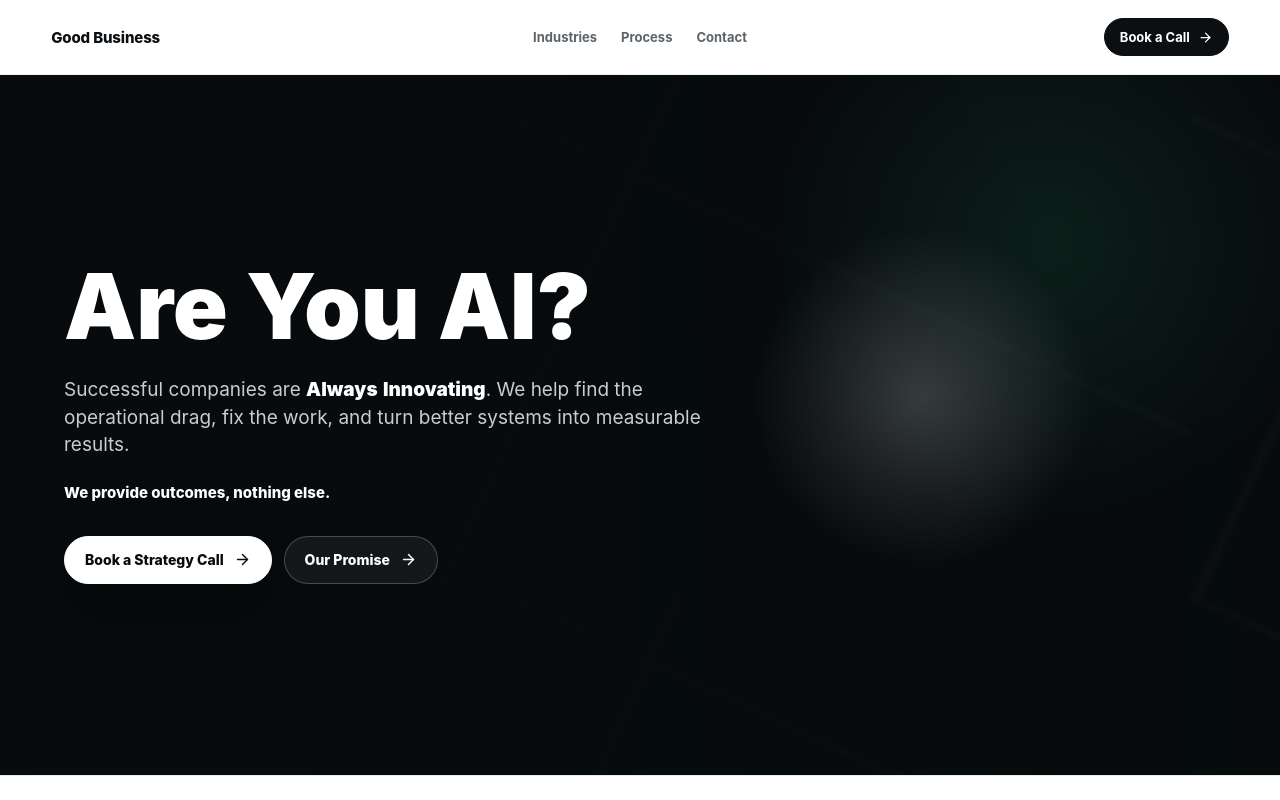
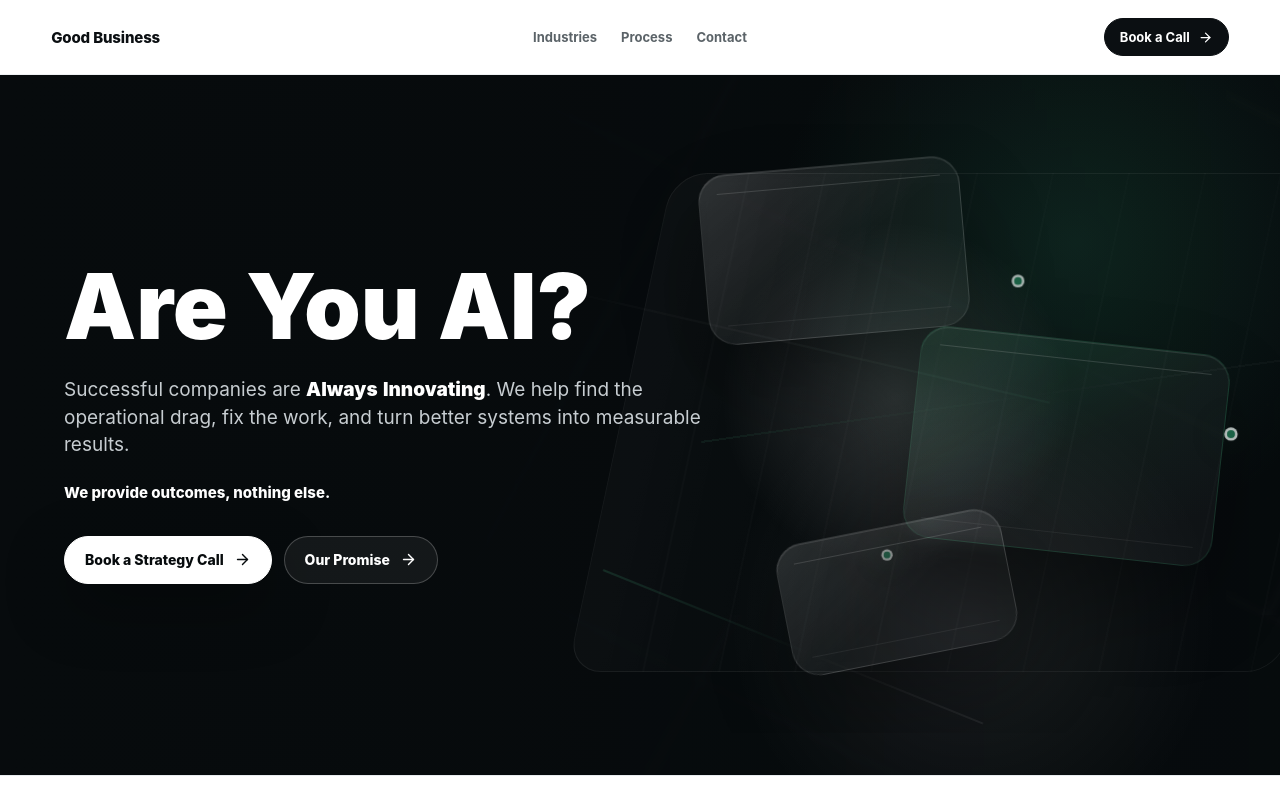
Before and after one commit to briantraudt/goodbusiness, a Next.js app: page / in a window 1280 px wide. Shown: the top 800 px of the page. Built offline with nearby package versions, Linux system fonts and the light colour scheme.

Commit message:
Add defined motion hero backdrop

```diff
--- a/app/globals.css
+++ b/app/globals.css
@@ -585,7 +585,70 @@ a {
   }
 
   to {
-    background-position: 760px 0, -680px 0, 164px 0, 0 164px;
+    background-position: 820px 0, -700px 0, 188px 0, 0 188px;
+  }
+}
+
+@keyframes panel-float-a {
+  0%,
+  100% {
+    transform: translate3d(0, 0, 0) rotate(-8deg);
+  }
+
+  50% {
+    transform: translate3d(18px, -14px, 0) rotate(-5deg);
+  }
+}
+
+@keyframes panel-float-b {
+  0%,
+  100% {
+    transform: translate3d(0, 0, 0) rotate(9deg);
+  }
+
+  50% {
+    transform: translate3d(-22px, 16px, 0) rotate(6deg);
+  }
+}
+
+@keyframes panel-float-c {
+  0%,
+  100% {
+    transform: translate3d(0, 0, 0) rotate(-15deg);
+  }
+
+  50% {
+    transform: translate3d(16px, 18px, 0) rotate(-11deg);
+  }
+}
+
+@keyframes signal-sweep {
+  0% {
+    opacity: 0.18;
+    background-position: -180px 0;
+  }
+
+  45%,
+  55% {
+    opacity: 0.8;
+  }
+
+  100% {
+    opacity: 0.18;
+    background-position: 360px 0;
+  }
+}
+
+@keyframes node-pulse {
+  0%,
+  100% {
+    transform: scale(1);
+    opacity: 0.5;
+  }
+
+  50% {
+    transform: scale(1.35);
+    opacity: 1;
   }
 }
 
@@ -2774,13 +2837,13 @@ a {
 }
 
 .quiet-hero::before {
-  opacity: 0.42;
+  opacity: 0.34;
   background:
-    linear-gradient(115deg, transparent 0 48%, rgba(255, 255, 255, 0.16) 49%, transparent 50% 100%),
-    linear-gradient(25deg, transparent 0 54%, rgba(255, 255, 255, 0.12) 55%, transparent 56% 100%),
-    repeating-linear-gradient(90deg, transparent 0 82px, rgba(255, 255, 255, 0.055) 83px, transparent 84px),
-    repeating-linear-gradient(0deg, transparent 0 82px, rgba(255, 255, 255, 0.04) 83px, transparent 84px);
-  background-size: 760px 520px, 680px 480px, 164px 164px, 164px 164px;
+    linear-gradient(118deg, transparent 0 47%, rgba(255, 255, 255, 0.12) 48%, transparent 49% 100%),
+    linear-gradient(26deg, transparent 0 56%, rgba(255, 255, 255, 0.08) 57%, transparent 58% 100%),
+    repeating-linear-gradient(90deg, transparent 0 92px, rgba(255, 255, 255, 0.045) 93px, transparent 94px),
+    repeating-linear-gradient(0deg, transparent 0 92px, rgba(255, 255, 255, 0.032) 93px, transparent 94px);
+  background-size: 820px 540px, 700px 500px, 188px 188px, 188px 188px;
   transform: translate3d(0, 0, 0);
   animation: operational-drift 24s linear infinite;
 }
@@ -2788,14 +2851,156 @@ a {
 .quiet-hero::after {
   z-index: -1;
   background:
-    radial-gradient(circle at 72% 46%, rgba(255, 255, 255, 0.18), transparent 17%),
-    radial-gradient(circle at 82% 24%, rgba(35, 111, 79, 0.2), transparent 24%),
-    linear-gradient(90deg, #070b0d 0%, rgba(7, 11, 13, 0.94) 42%, rgba(7, 11, 13, 0.7) 100%);
+    radial-gradient(circle at 70% 46%, rgba(255, 255, 255, 0.16), transparent 18%),
+    radial-gradient(circle at 84% 24%, rgba(36, 117, 85, 0.23), transparent 25%),
+    radial-gradient(circle at 76% 78%, rgba(255, 255, 255, 0.08), transparent 22%),
+    linear-gradient(90deg, #070b0d 0%, rgba(7, 11, 13, 0.95) 43%, rgba(7, 11, 13, 0.72) 100%);
 }
 
 .quiet-hero-copy {
+  position: relative;
+  z-index: 1;
   max-width: 880px;
   animation: fade-up 620ms ease both;
+}
+
+.hero-motion-image {
+  position: absolute;
+  inset: 7% -6% 6% 42%;
+  z-index: 0;
+  overflow: hidden;
+  border-radius: 42px 0 0 42px;
+  opacity: 0.78;
+  pointer-events: none;
+}
+
+.hero-motion-image::before {
+  content: "";
+  position: absolute;
+  inset: 8% 3% 10% 10%;
+  border: 1px solid rgba(255, 255, 255, 0.08);
+  border-radius: 34px;
+  background:
+    linear-gradient(90deg, rgba(255, 255, 255, 0.035), transparent 35%),
+    repeating-linear-gradient(90deg, transparent 0 74px, rgba(255, 255, 255, 0.045) 75px, transparent 76px);
+  transform: skewX(-12deg);
+}
+
+.motion-panel,
+.motion-line,
+.motion-node {
+  position: absolute;
+  display: block;
+}
+
+.motion-panel {
+  border: 1px solid rgba(255, 255, 255, 0.14);
+  border-radius: 28px;
+  background:
+    linear-gradient(145deg, rgba(255, 255, 255, 0.14), rgba(255, 255, 255, 0.025) 54%),
+    rgba(255, 255, 255, 0.025);
+  box-shadow:
+    0 40px 90px rgba(0, 0, 0, 0.4),
+    inset 0 1px 0 rgba(255, 255, 255, 0.14);
+  backdrop-filter: blur(9px);
+}
+
+.motion-panel::before {
+  content: "";
+  position: absolute;
+  inset: 18px;
+  border-top: 1px solid rgba(255, 255, 255, 0.18);
+  border-bottom: 1px solid rgba(255, 255, 255, 0.08);
+}
+
+.motion-panel-a {
+  top: 9%;
+  left: 18%;
+  width: 32%;
+  height: 28%;
+  transform: rotate(-8deg);
+  animation: panel-float-a 12s ease-in-out infinite;
+}
+
+.motion-panel-b {
+  top: 33%;
+  left: 48%;
+  width: 38%;
+  height: 35%;
+  border-color: rgba(55, 147, 106, 0.28);
+  background:
+    linear-gradient(145deg, rgba(55, 147, 106, 0.22), rgba(255, 255, 255, 0.03) 55%),
+    rgba(255, 255, 255, 0.02);
+  transform: rotate(9deg);
+  animation: panel-float-b 15s ease-in-out infinite;
+}
+
+.motion-panel-c {
+  top: 63%;
+  left: 28%;
+  width: 28%;
+  height: 22%;
+  transform: rotate(-15deg);
+  animation: panel-float-c 14s ease-in-out infinite;
+}
+
+.motion-line {
+  height: 2px;
+  border-radius: 999px;
+  background: linear-gradient(90deg, transparent, rgba(255, 255, 255, 0.18), rgba(55, 147, 106, 0.52), transparent);
+  background-size: 220% 100%;
+  transform-origin: left center;
+  animation: signal-sweep 5.8s ease-in-out infinite;
+}
+
+.motion-line-a {
+  top: 28%;
+  left: 6%;
+  width: 58%;
+  transform: rotate(13deg);
+}
+
+.motion-line-b {
+  top: 52%;
+  left: 20%;
+  width: 72%;
+  transform: rotate(-8deg);
+  animation-delay: 1.1s;
+}
+
+.motion-line-c {
+  top: 73%;
+  left: 8%;
+  width: 50%;
+  transform: rotate(22deg);
+  animation-delay: 2.2s;
+}
+
+.motion-node {
+  width: 10px;
+  height: 10px;
+  border: 2px solid rgba(255, 255, 255, 0.9);
+  border-radius: 999px;
+  background: #237e59;
+  box-shadow: 0 0 34px rgba(55, 147, 106, 0.62);
+  animation: node-pulse 3.6s ease-in-out infinite;
+}
+
+.motion-node-a {
+  top: 25%;
+  left: 58%;
+}
+
+.motion-node-b {
+  top: 50%;
+  left: 84%;
+  animation-delay: 0.8s;
+}
+
+.motion-node-c {
+  top: 70%;
+  left: 42%;
+  animation-delay: 1.6s;
 }
 
 .hero-text-stack {
@@ -3054,6 +3259,11 @@ a {
     padding-bottom: 58px;
   }
 
+  .hero-motion-image {
+    inset: 14% -38% 6% 22%;
+    opacity: 0.62;
+  }
+
   .quiet-hero h1 {
     font-size: clamp(54px, 13vw, 82px);
   }
@@ -3110,6 +3320,37 @@ a {
     padding-top: clamp(26px, 7svh, 58px);
   }
 
+  .hero-motion-image {
+    inset: 24% -58% 7% 4%;
+    border-radius: 0;
+    opacity: 0.54;
+  }
+
+  .hero-motion-image::before {
+    inset: 16% 0 8% 22%;
+  }
+
+  .motion-panel-a {
+    top: 22%;
+    left: 42%;
+    width: 42%;
+    height: 18%;
+  }
+
+  .motion-panel-b {
+    top: 42%;
+    left: 50%;
+    width: 48%;
+    height: 28%;
+  }
+
+  .motion-panel-c {
+    top: 68%;
+    left: 32%;
+    width: 38%;
+    height: 18%;
+  }
+
   .quiet-hero h1 {
     font-size: clamp(54px, 16vw, 68px);
   }
--- a/app/page.tsx
+++ b/app/page.tsx
@@ -111,6 +111,17 @@ export default function Home() {
       <SiteNav />
 
       <section className="quiet-hero" id="outcomes">
+        <div className="hero-motion-image" aria-hidden="true">
+          <span className="motion-panel motion-panel-a" />
+          <span className="motion-panel motion-panel-b" />
+          <span className="motion-panel motion-panel-c" />
+          <span className="motion-line motion-line-a" />
+          <span className="motion-line motion-line-b" />
+          <span className="motion-line motion-line-c" />
+          <span className="motion-node motion-node-a" />
+          <span className="motion-node motion-node-b" />
+          <span className="motion-node motion-node-c" />
+        </div>
         <div className="quiet-hero-copy">
           <div className="hero-text-stack">
             <h1>Are You AI?</h1>
```
